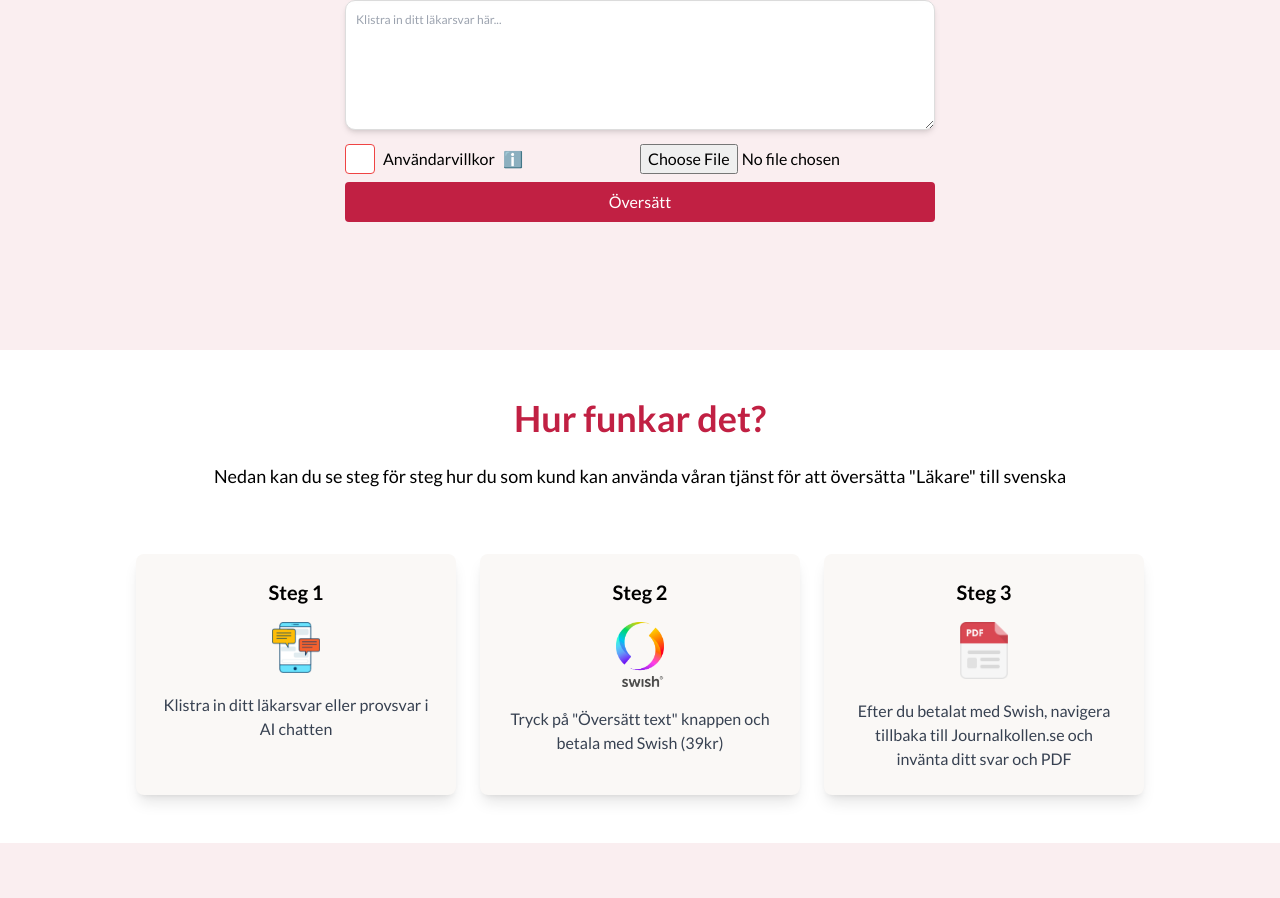
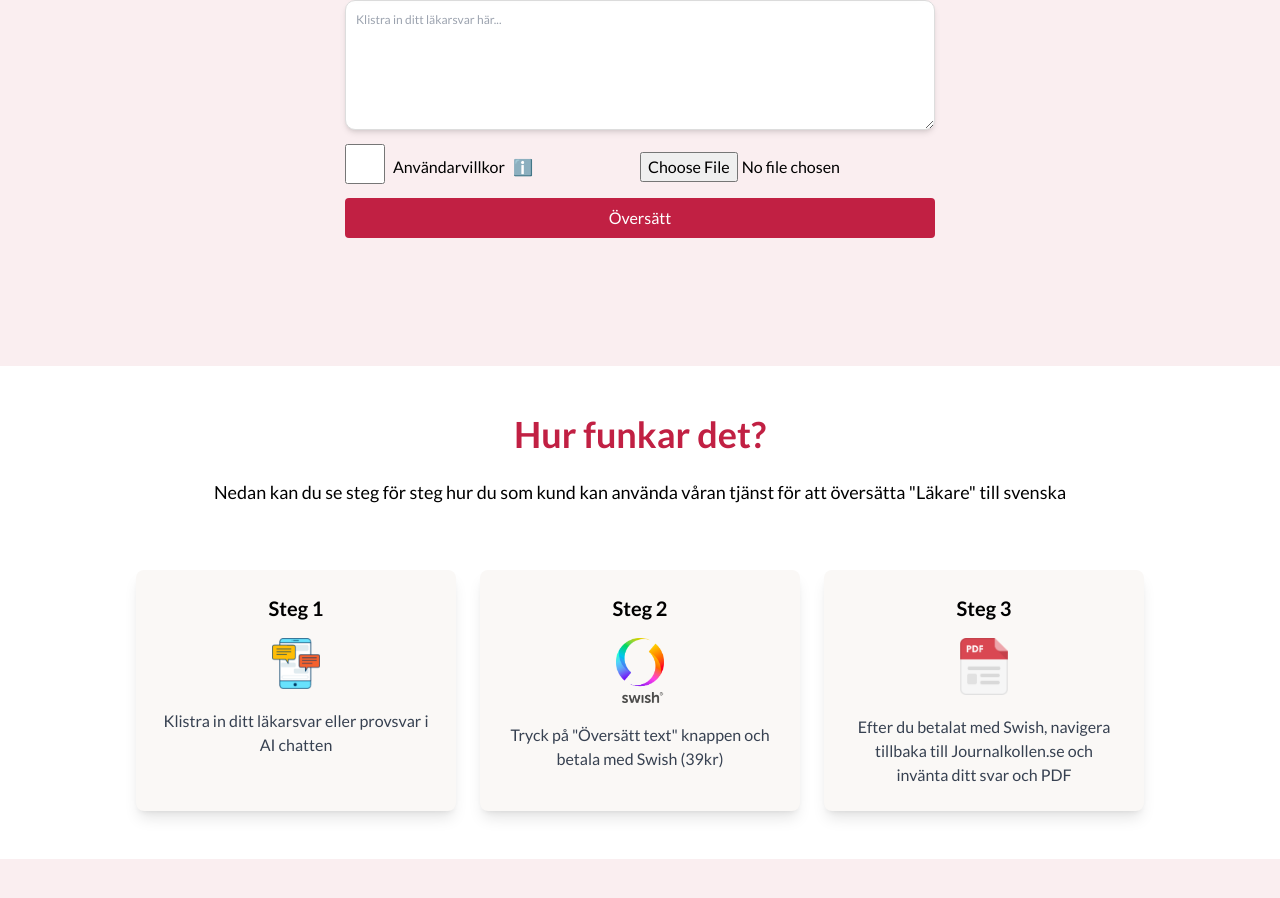
Before and after one commit to hugojohansson1021/JournalKollen, a Next.js app: page / in a window 1280 px wide. Shown: the part 828-1726 px from the top of the page. Built offline with nearby package versions, Linux system fonts and the light colour scheme.

Commit message:
Fix - New checkbox

```diff
--- a/src/app/components/NewChat.tsx
+++ b/src/app/components/NewChat.tsx
@@ -382,22 +382,18 @@ const Chatbot: React.FC<ChatbotProps> = ({
         />
         <div className="flex justify-between items-center mb-2">
         <div className="flex items-center">
-  <div className="relative inline-block">
+        <div className="dark:bg-black/10">
+  <label className="text-white">
     <input
       type="checkbox"
       id="terms"
       checked={isChecked}
       onChange={(e) => setIsChecked(e.target.checked)}
-      className="hidden"
+      className="dark:border-white-400/20 dark:scale-100 transition-all duration-500 ease-in-out dark:hover:scale-110 dark:checked:scale-100 w-10 h-10"
     />
-    <label
-      htmlFor="terms"
-      className=" flex items-center cursor-pointer before:content-[''] before:w-[30px] before:h-[30px] before:border before:border-red-500 before:rounded before:mr-2 before:bg-white"
-    >
-      <span className={`absolute left-[9px] top-[5px] w-[12px] h-[20px] border-r-4 border-b-4 border-red-500 transform rotate-45 ${isChecked ? 'opacity-100' : 'opacity-0'}`}></span>
-    </label>
-  </div>
-  <label htmlFor="terms" className="text-black cursor-pointer">Användarvillkor</label>
+  </label>
+</div>
+  <label htmlFor="terms" className="text-black cursor-pointer ml-2">Användarvillkor</label>
   <Link href="/Vilkor" className="ml-2">ℹ️</Link>
 </div>
           <input
```
